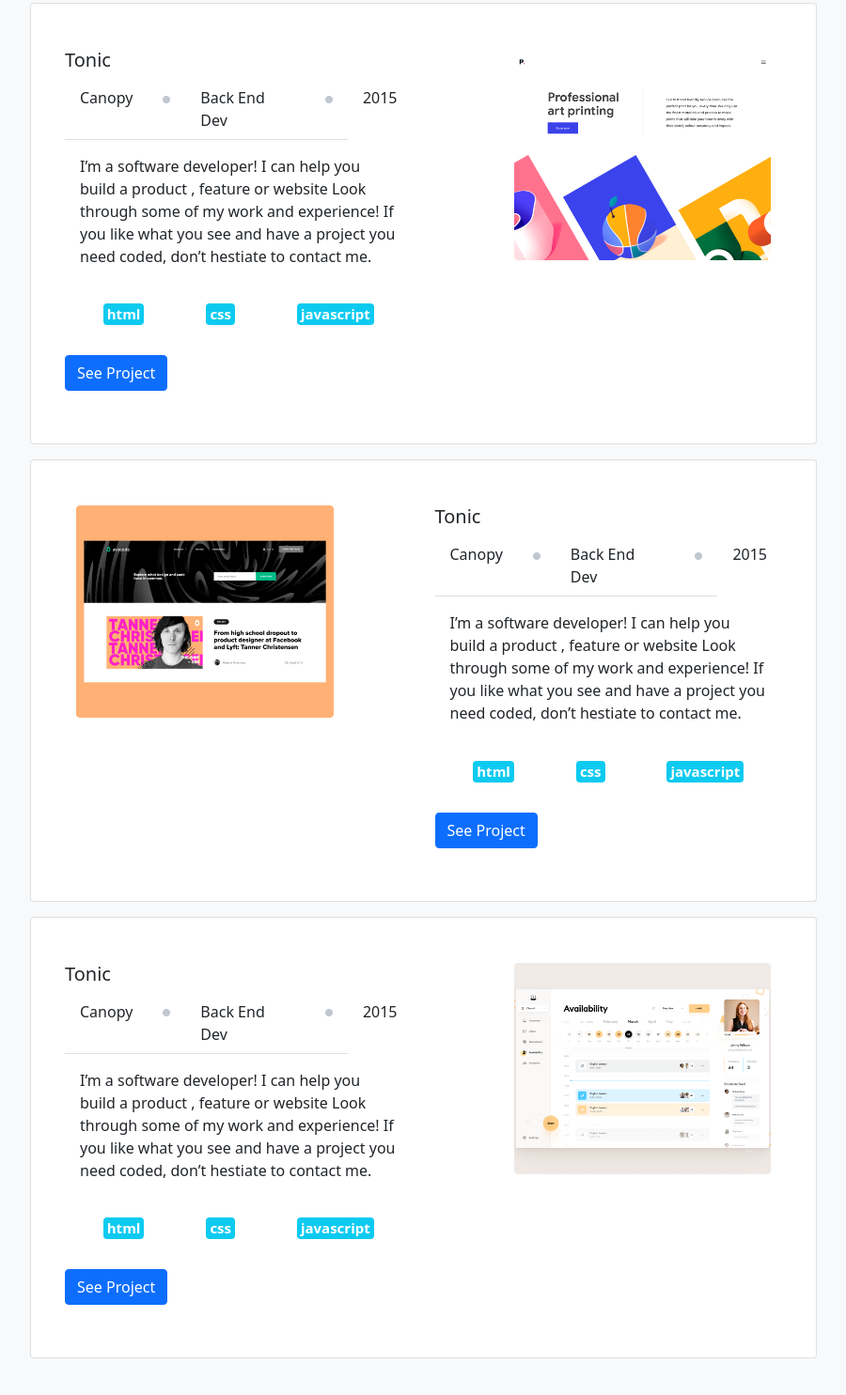
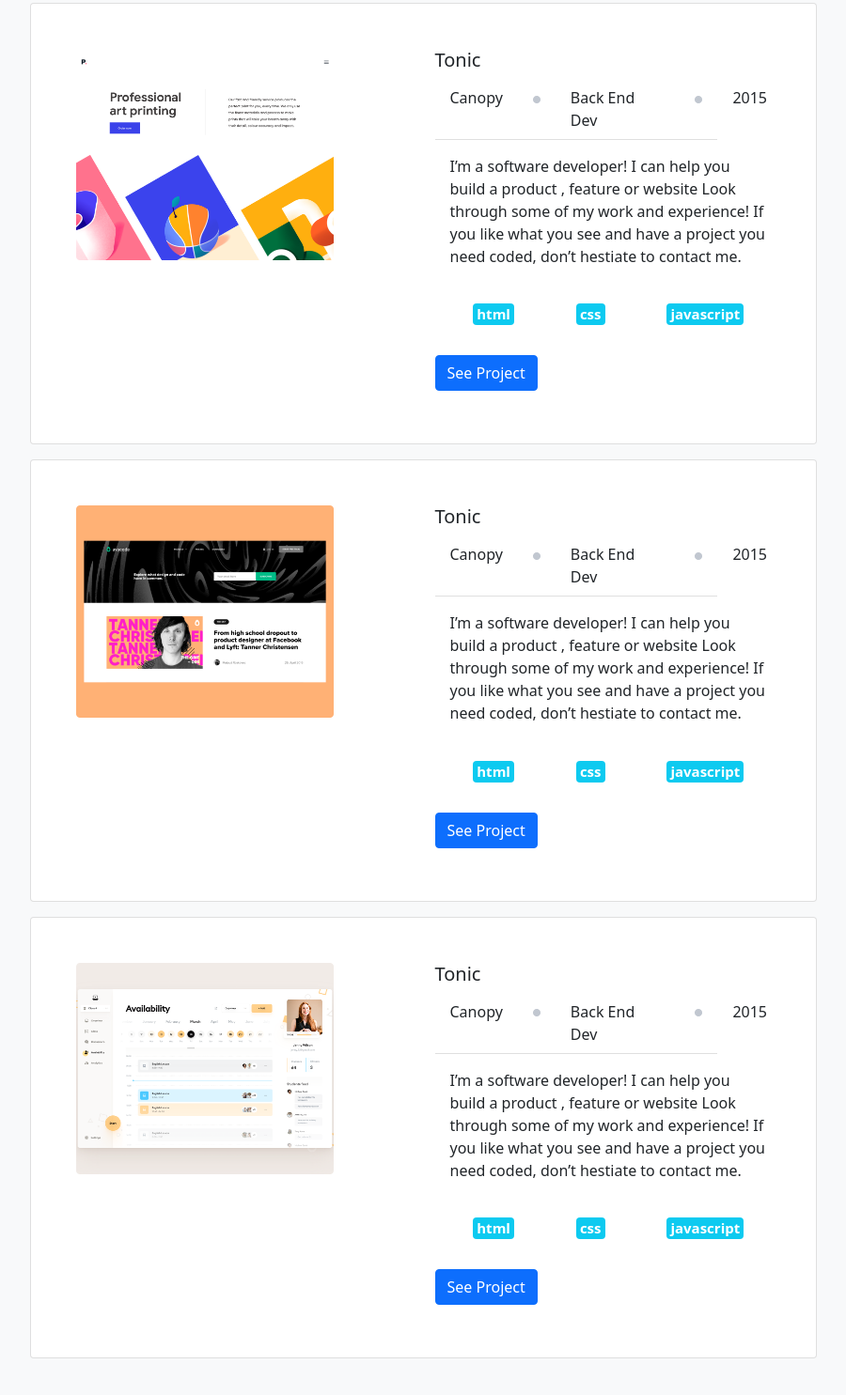
Before and after one commit to AbdollahRaafat/Bootstrap-portfolio-prototype, a plain HTML site: page index.html in a window 1280 px wide. Shown: the part 1021-2506 px from the top of the page at 94% size, without its empty margins (66-966 px from the left). Drawn offline with nearby package versions, Linux system fonts and the light colour scheme.

Commit message:
Modified html to add order for grid

```diff
--- a/index.html
+++ b/index.html
@@ -92,10 +92,10 @@
         <div class="container">
             <div class="card w-75 m-3">
                 <div class="row">
-                    <div class="col  order-2">
+                    <div class="col  order-sm-1">
                         <img src="./images/SnapshootPortfolio2w.png " class="card-img-top p-5  w-100 " alt="... ">
                     </div>
-                    <div class="col p-5 order-1">
+                    <div class="col p-5 order-sm-2">
                         <div class="card-body p-0 ">
                             <h5 class="card-title ">Tonic</h5>
                         </div>
@@ -152,10 +152,10 @@
         <div class="container">
             <div class="card w-75 m-3 ">
                 <div class="row">
-                    <div class="col order-2">
-                        <img src="./images/SnapshootPortfolio4w.png " class="card-img-top p-5  w-100 " alt="... ">
+                    <div class="col order-sm-1">
+                        <img src="./images/SnapshootPortfolio4w.png " class="card-img-top p-5  w-100  " alt="... ">
                     </div>
-                    <div class="col p-5 order-1">
+                    <div class="col p-5 order-sm-2">
                         <div class="card-body p-0 ">
                             <h5 class="card-title ">Tonic</h5>
                         </div>
```
